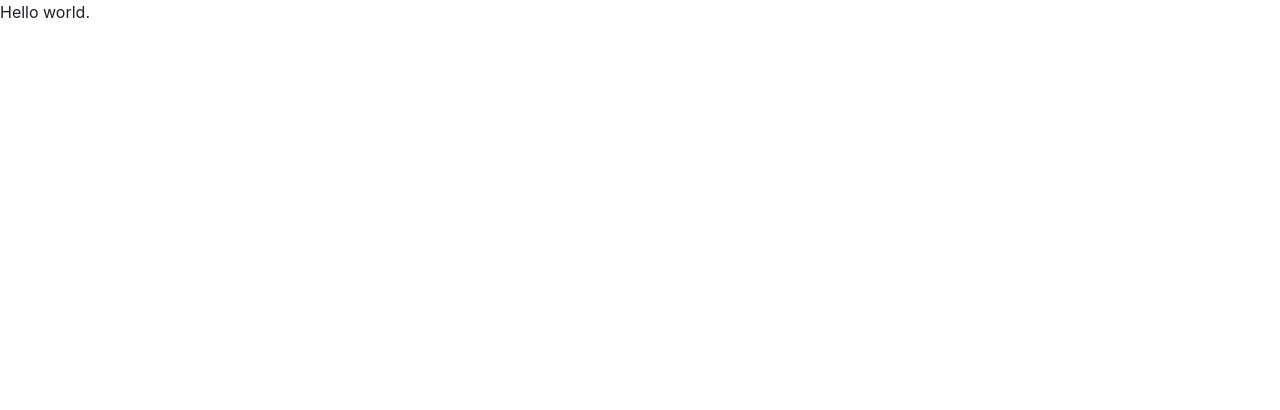
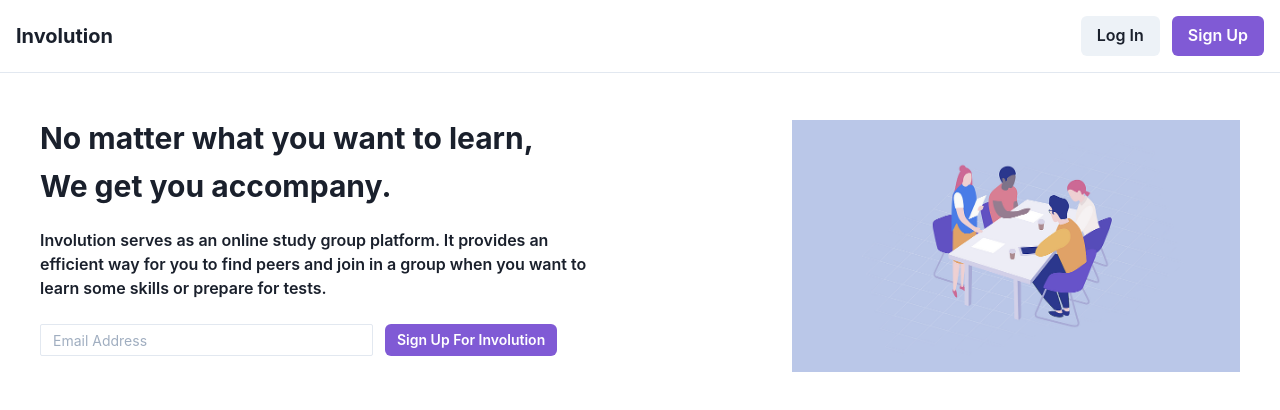
Before and after one commit to Project-Involution/Involution, a Next.js app in the folder frontend/: page / in a window 1280 px wide. Shown: the top 410 px of the page. Built offline with nearby package versions, Linux system fonts and the light colour scheme.

Commit message:
feat: add index page

```diff
--- /dev/null
+++ b/frontend/components/nav/navBar.tsx
@@ -0,0 +1,27 @@
+import { Box, Button, Flex, HStack, Heading, Spacer } from "@chakra-ui/react";
+
+const NavBar = () => {
+  return (
+    <Flex
+      w="full"
+      pos="fixed"
+      p={4}
+      borderBottom="1px"
+      borderColor="gray.200"
+      bg="white"
+      justify="space-between"
+    >
+      <Box my="auto">
+        <Heading size="md">
+          <a href="/">Involution</a>
+        </Heading>
+      </Box>
+      <HStack spacing={3}>
+        <Button>Log In</Button>
+        <Button colorScheme="purple">Sign Up</Button>
+      </HStack>
+    </Flex>
+  );
+};
+
+export default NavBar;
--- /dev/null
+++ b/frontend/components/sections/introImage.tsx
@@ -0,0 +1,22 @@
+import { Image, VStack } from "@chakra-ui/react";
+
+const IntroImage = () => {
+  return (
+    <VStack
+      w="full"
+      h="full"
+      p={10}
+      spacing={10}
+      align={{ base: "center", lg: "flex-end" }}
+    >
+      <Image
+        w="full"
+        maxW={{ base: "full", md: "2xl", lg: "md" }}
+        src="./intro-image.png"
+        alt=""
+      />
+    </VStack>
+  );
+};
+
+export default IntroImage;
--- /dev/null
+++ b/frontend/components/sections/introText.tsx
@@ -0,0 +1,63 @@
+import {
+  Button,
+  FormControl,
+  GridItem,
+  Heading,
+  Input,
+  SimpleGrid,
+  Spacer,
+  Text,
+  VStack,
+  useBreakpointValue,
+} from "@chakra-ui/react";
+
+const Intro = () => {
+  const colSpan = useBreakpointValue({ base: 4, md: 3 });
+  return (
+    <VStack
+      w="full"
+      h="full"
+      p={10}
+      spacing={10}
+      align={{ base: "center", lg: "flex-start" }}
+    >
+      <VStack spacing={3} align="flex-start">
+        <Heading w="full" size="lg">
+          No matter what you want to learn,
+        </Heading>
+        <Heading w="full" size="lg">
+          We get you accompany.
+        </Heading>
+        <Spacer />
+        <Text w="full" fontWeight="semibold">
+          Involution serves as an online study group platform. It provides an
+          efficient way for you to find peers and join in a group when you want
+          to learn some skills or prepare for tests.
+        </Text>
+        <Spacer />
+        <SimpleGrid
+          w="full"
+          maxW={{ base: "full", lg: "md" }}
+          columns={4}
+          columnGap={3}
+          rowGap={3}
+        >
+          <GridItem colSpan={colSpan}>
+            <FormControl>
+              <Input size="sm" placeholder="Email Address"></Input>
+            </FormControl>
+          </GridItem>
+          <GridItem>
+            <FormControl>
+              <Button size="sm" colorScheme="purple">
+                Sign Up For Involution
+              </Button>
+            </FormControl>
+          </GridItem>
+        </SimpleGrid>
+      </VStack>
+    </VStack>
+  );
+};
+
+export default Intro;
--- a/frontend/pages/index.tsx
+++ b/frontend/pages/index.tsx
@@ -1,8 +1,25 @@
-import { Flex } from "@chakra-ui/react";
+import { Container, Flex } from "@chakra-ui/react";
+
+import IntroImage from "../components/sections/introImage";
+import IntroText from "../components/sections/introText";
+import NavBar from "../components/nav/navBar";
 import type { NextPage } from "next";
 
 const IndexPage: NextPage = () => {
-  return <Flex>Hello world.</Flex>;
+  return (
+    <Container maxW="container.2xl" p={0}>
+      <NavBar />
+
+      <Flex
+        h={{ base: "auto", lg: "100vh" }}
+        py={20}
+        direction={{ base: "column-reverse", lg: "row" }}
+      >
+        <IntroText />
+        <IntroImage />
+      </Flex>
+    </Container>
+  );
 };
 
 export default IndexPage;
```
Also changed, not shown: frontend/public/intro-image.png (added).
